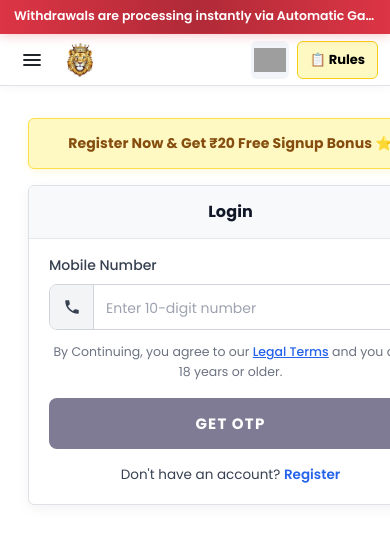
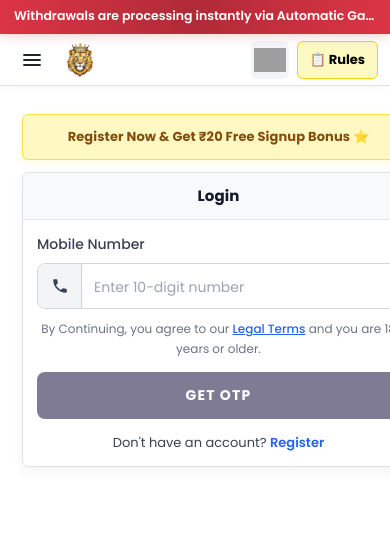
Before and after one commit to Waseem9828/ludo-king-star-players, a React (Vite) app in the folder frontend/: page /login in a window 390 px wide. Shown: the top 544 px of the page. Built offline with nearby package versions, Linux system fonts and the light colour scheme; no server answers; grey boxes are pictures that could not be loaded.

Commit message:
Optimize mobile responsiveness for Login and Match pages

```diff
--- a/frontend/src/pages/Login.css
+++ b/frontend/src/pages/Login.css
@@ -208,3 +208,54 @@
   font-size: inherit;
   cursor: pointer;
 }
+
+/* Mobile Optimizations for Login Page */
+@media (max-width: 480px) {
+  .login-page {
+    padding: 12px 10px;
+    gap: 12px;
+    min-height: auto;
+  }
+
+  .login-bonus-container {
+    padding: 12px 14px;
+    font-size: 13px;
+  }
+
+  .login-card-title {
+    font-size: 15px;
+    padding: 12px 14px;
+  }
+
+  .login-field {
+    padding: 14px 14px 0;
+  }
+
+  .login-legal {
+    padding: 10px 14px 0;
+    font-size: 12px;
+  }
+
+  .login-otp-btn {
+    width: calc(100% - 28px);
+    margin: 14px;
+    padding: 13px;
+    font-size: 14px;
+  }
+
+  .login-register-text {
+    padding: 0 14px 14px;
+    font-size: 13px;
+  }
+
+  .login-referral-badge {
+    margin: 10px 14px 0;
+    padding: 8px 10px;
+    font-size: 12.5px;
+  }
+
+  .login-otp-hint {
+    padding: 12px 14px 0;
+    font-size: 13px;
+  }
+}
--- a/frontend/src/pages/MatchRoom.css
+++ b/frontend/src/pages/MatchRoom.css
@@ -57,3 +57,19 @@
   height: 1px;
   background: rgba(10, 81, 225, 0.15);
 }
+
+/* Mobile Optimizations for Match Room */
+@media (max-width: 480px) {
+  .btn-create-battle {
+    font-size: 13px;
+    padding: 8px 14px !important;
+    border-radius: 10px;
+  }
+  .match-section-header {
+    margin-top: 10px;
+    margin-bottom: 6px;
+  }
+  .match-section-title {
+    font-size: 12px;
+  }
+}
--- a/frontend/src/pages/MatchRoomDetail.css
+++ b/frontend/src/pages/MatchRoomDetail.css
@@ -336,3 +336,23 @@
   margin: 0;
   font-weight: 500;
 }
+
+/* Mobile Optimizations for Match Room Detail */
+@media (max-width: 480px) {
+  .match-arena-card {
+    padding: 14px;
+    border-radius: 14px;
+  }
+  .match-arena__avatar-ring {
+    width: 52px;
+    height: 52px;
+  }
+  .match-arena__vs-badge {
+    width: 38px;
+    height: 38px;
+    font-size: 14px;
+  }
+  .match-timer__clock {
+    font-size: 2rem;
+  }
+}
```
